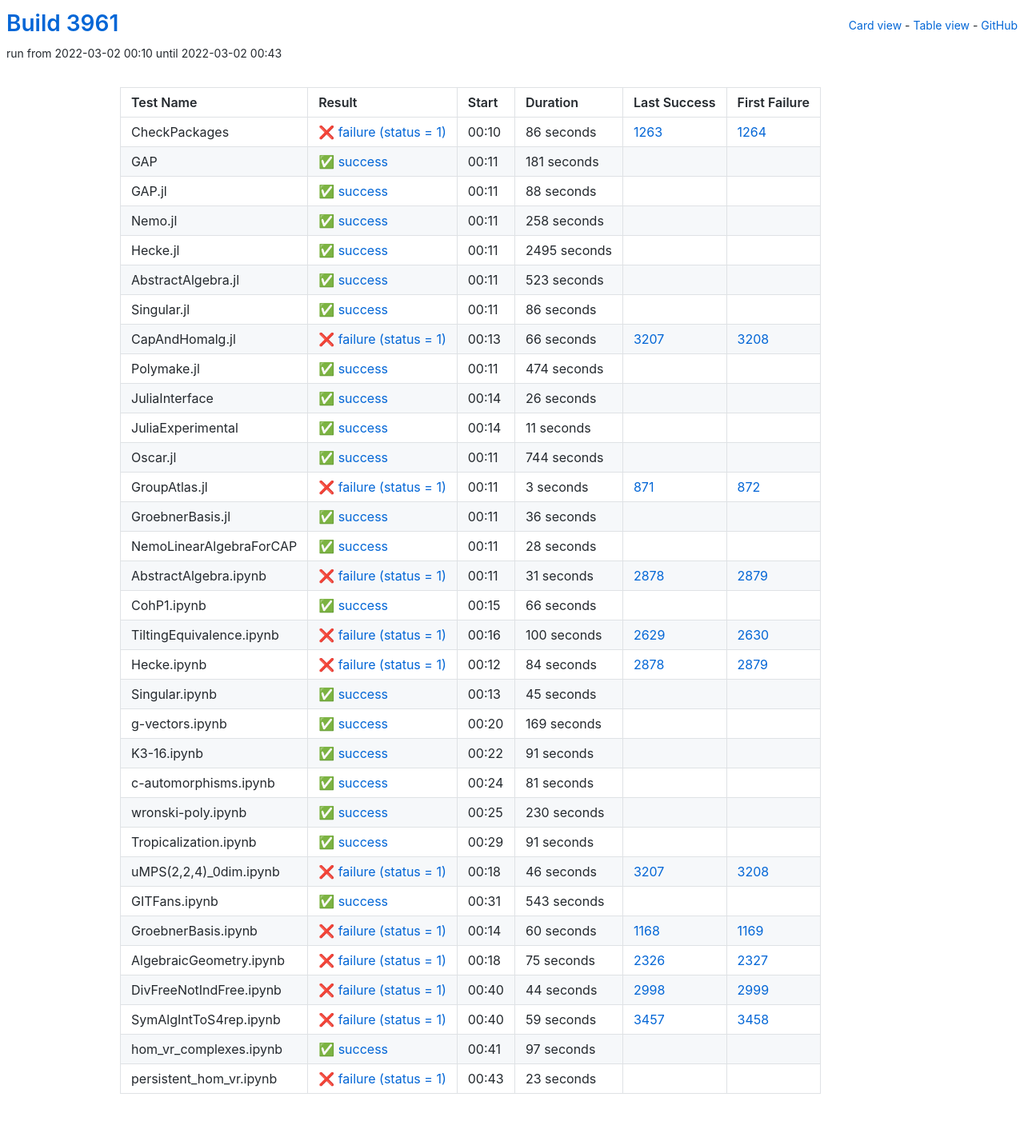
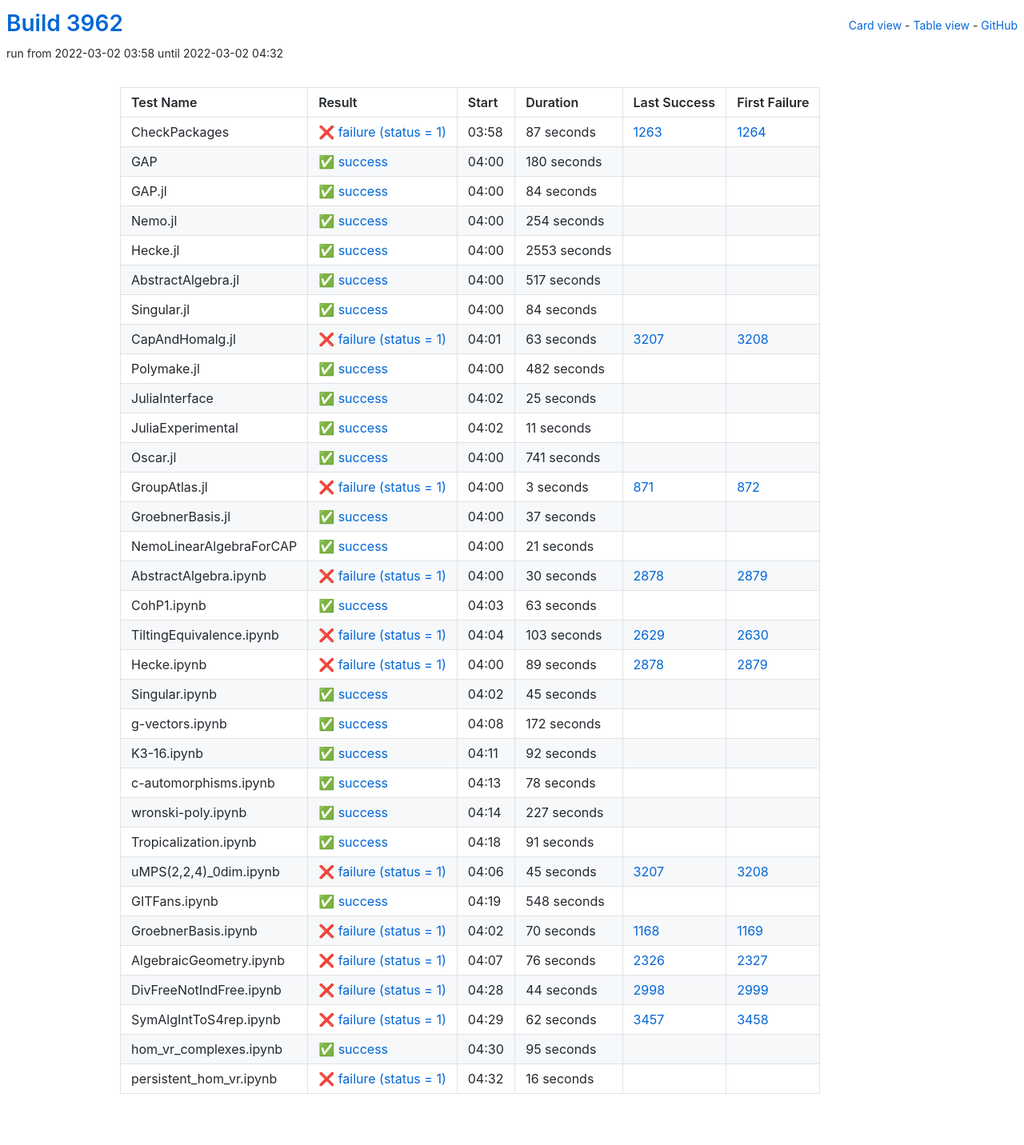
Before and after one commit to oscar-system/oscar-ci-status-stable, a Jekyll site: the page built from table.html, in a window 1280 px wide. Shown: the whole page at 80% size. Built offline with Jekyll 4.4.1, drawn with Linux system fonts in a browser that asks for light colours.

Commit message:
Build #3962

```diff
--- a/_data/ci.yml
+++ b/_data/ci.yml
@@ -1,6 +1,6 @@
 ---
-build: 3961
-build_url: https://oscarci.mathematik.uni-kl.de/job/oscar-stable/3961/
+build: 3962
+build_url: https://oscarci.mathematik.uni-kl.de/job/oscar-stable/3962/
 job: oscar-stable
 organization: oscar-system
 repo: oscar-ci-status-stable
@@ -8,128 +8,128 @@ repourl: https://github.com/oscar-system/oscar-ci-status-stable
 tests:
 - name: CheckPackages
   id: checkpackages
-  log: https://oscarci.mathematik.uni-kl.de/job/oscar-stable/3961/artifact/logs/build-3961/CheckPackages.log
-  start: 2022-03-02 00:10
+  log: https://oscarci.mathematik.uni-kl.de/job/oscar-stable/3962/artifact/logs/build-3962/CheckPackages.log
+  start: 2022-03-02 03:58
   success: false
   exitcode: 1
   status: failure
-  duration: 86
+  duration: 87
   last_success: 1263
   last_success_url: https://oscarci.mathematik.uni-kl.de/job/oscar-stable/1263/
   first_failure: 1264
   first_failure_url: https://oscarci.mathematik.uni-kl.de/job/oscar-stable/1264/
 - name: GAP
   id: gap
-  log: https://oscarci.mathematik.uni-kl.de/job/oscar-stable/3961/artifact/logs/build-3961/GAP.log
-  start: 2022-03-02 00:11
+  log: https://oscarci.mathematik.uni-kl.de/job/oscar-stable/3962/artifact/logs/build-3962/GAP.log
+  start: 2022-03-02 04:00
   success: true
   exitcode: 0
   status: success
-  duration: 181
+  duration: 180
   last_success: false
   last_success_url:
   first_failure: false
   first_failure_url:
 - name: GAP.jl
   id: gap-jl
-  log: https://oscarci.mathematik.uni-kl.de/job/oscar-stable/3961/artifact/logs/build-3961/GAP.jl.log
-  start: 2022-03-02 00:11
+  log: https://oscarci.mathematik.uni-kl.de/job/oscar-stable/3962/artifact/logs/build-3962/GAP.jl.log
+  start: 2022-03-02 04:00
   success: true
   exitcode: 0
   status: success
-  duration: 88
+  duration: 84
   last_success: false
   last_success_url:
   first_failure: false
   first_failure_url:
 - name: Nemo.jl
   id: nemo-jl
-  log: https://oscarci.mathematik.uni-kl.de/job/oscar-stable/3961/artifact/logs/build-3961/Nemo.jl.log
-  start: 2022-03-02 00:11
+  log: https://oscarci.mathematik.uni-kl.de/job/oscar-stable/3962/artifact/logs/build-3962/Nemo.jl.log
+  start: 2022-03-02 04:00
   success: true
   exitcode: 0
   status: success
-  duration: 258
+  duration: 254
   last_success: false
   last_success_url:
   first_failure: false
   first_failure_url:
 - name: Hecke.jl
   id: hecke-jl
-  log: https://oscarci.mathematik.uni-kl.de/job/oscar-stable/3961/artifact/logs/build-3961/Hecke.jl.log
-  start: 2022-03-02 00:11
+  log: https://oscarci.mathematik.uni-kl.de/job/oscar-stable/3962/artifact/logs/build-3962/Hecke.jl.log
+  start: 2022-03-02 04:00
   success: true
   exitcode: 0
   status: success
-  duration: 2495
+  duration: 2553
   last_success: false
   last_success_url:
   first_failure: false
   first_failure_url:
 - name: AbstractAlgebra.jl
   id: abstractalgebra-jl
-  log: https://oscarci.mathematik.uni-kl.de/job/oscar-stable/3961/artifact/logs/build-3961/AbstractAlgebra.jl.log
-  start: 2022-03-02 00:11
+  log: https://oscarci.mathematik.uni-kl.de/job/oscar-stable/3962/artifact/logs/build-3962/AbstractAlgebra.jl.log
+  start: 2022-03-02 04:00
   success: true
   exitcode: 0
   status: success
-  duration: 523
+  duration: 517
   last_success: false
   last_success_url:
   first_failure: false
   first_failure_url:
 - name: Singular.jl
   id: singular-jl
-  log: https://oscarci.mathematik.uni-kl.de/job/oscar-stable/3961/artifact/logs/build-3961/Singular.jl.log
-  start: 2022-03-02 00:11
+  log: https://oscarci.mathematik.uni-kl.de/job/oscar-stable/3962/artifact/logs/build-3962/Singular.jl.log
+  start: 2022-03-02 04:00
   success: true
   exitcode: 0
   status: success
-  duration: 86
+  duration: 84
   last_success: false
   last_success_url:
   first_failure: false
   first_failure_url:
 - name: CapAndHomalg.jl
   id: capandhomalg-jl
-  log: https://oscarci.mathematik.uni-kl.de/job/oscar-stable/3961/artifact/logs/build-3961/CapAndHomalg.jl.log
-  start: 2022-03-02 00:13
+  log: https://oscarci.mathematik.uni-kl.de/job/oscar-stable/3962/artifact/logs/build-3962/CapAndHomalg.jl.log
+  start: 2022-03-02 04:01
   success: false
   exitcode: 1
   status: failure
-  duration: 66
+  duration: 63
   last_success: 3207
   last_success_url: https://oscarci.mathematik.uni-kl.de/job/oscar-stable/3207/
   first_failure: 3208
   first_failure_url: https://oscarci.mathematik.uni-kl.de/job/oscar-stable/3208/
 - name: Polymake.jl
   id: polymake-jl
-  log: https://oscarci.mathematik.uni-kl.de/job/oscar-stable/3961/artifact/logs/build-3961/Polymake.jl.log
-  start: 2022-03-02 00:11
+  log: https://oscarci.mathematik.uni-kl.de/job/oscar-stable/3962/artifact/logs/build-3962/Polymake.jl.log
+  start: 2022-03-02 04:00
   success: true
   exitcode: 0
   status: success
-  duration: 474
+  duration: 482
   last_success: false
   last_success_url:
   first_failure: false
   first_failure_url:
 - name: JuliaInterface
   id: juliainterface
-  log: https://oscarci.mathematik.uni-kl.de/job/oscar-stable/3961/artifact/logs/build-3961/JuliaInterface.log
-  start: 2022-03-02 00:14
+  log: https://oscarci.mathematik.uni-kl.de/job/oscar-stable/3962/artifact/logs/build-3962/JuliaInterface.log
+  start: 2022-03-02 04:02
   success: true
   exitcode: 0
   status: success
-  duration: 26
+  duration: 25
   last_success: false
   last_success_url:
   first_failure: false
   first_failure_url:
 - name: JuliaExperimental
   id: juliaexperimental
-  log: https://oscarci.mathematik.uni-kl.de/job/oscar-stable/3961/artifact/logs/build-3961/JuliaExperimental.log
-  start: 2022-03-02 00:14
+  log: https://oscarci.mathematik.uni-kl.de/job/oscar-stable/3962/artifact/logs/build-3962/JuliaExperimental.log
+  start: 2022-03-02 04:02
   success: true
   exitcode: 0
   status: success
@@ -140,20 +140,20 @@ tests:
   first_failure_url:
 - name: Oscar.jl
   id: oscar-jl
-  log: https://oscarci.mathematik.uni-kl.de/job/oscar-stable/3961/artifact/logs/build-3961/Oscar.jl.log
-  start: 2022-03-02 00:11
+  log: https://oscarci.mathematik.uni-kl.de/job/oscar-stable/3962/artifact/logs/build-3962/Oscar.jl.log
+  start: 2022-03-02 04:00
   success: true
   exitcode: 0
   status: success
-  duration: 744
+  duration: 741
   last_success: false
   last_success_url:
   first_failure: false
   first_failure_url:
 - name: GroupAtlas.jl
   id: groupatlas-jl
-  log: https://oscarci.mathematik.uni-kl.de/job/oscar-stable/3961/artifact/logs/build-3961/GroupAtlas.jl.log
-  start: 2022-03-02 00:11
+  log: https://oscarci.mathematik.uni-kl.de/job/oscar-stable/3962/artifact/logs/build-3962/GroupAtlas.jl.log
+  start: 2022-03-02 04:00
   success: false
   exitcode: 1
   status: failure
@@ -164,80 +164,80 @@ tests:
   first_failure_url: https://oscarci.mathematik.uni-kl.de/job/oscar-stable/872/
 - name: GroebnerBasis.jl
   id: groebnerbasis-jl
-  log: https://oscarci.mathematik.uni-kl.de/job/oscar-stable/3961/artifact/logs/build-3961/GroebnerBasis.jl.log
-  start: 2022-03-02 00:11
+  log: https://oscarci.mathematik.uni-kl.de/job/oscar-stable/3962/artifact/logs/build-3962/GroebnerBasis.jl.log
+  start: 2022-03-02 04:00
   success: true
   exitcode: 0
   status: success
-  duration: 36
+  duration: 37
   last_success: false
   last_success_url:
   first_failure: false
   first_failure_url:
 - name: NemoLinearAlgebraForCAP
   id: nemolinearalgebraforcap
-  log: https://oscarci.mathematik.uni-kl.de/job/oscar-stable/3961/artifact/logs/build-3961/NemoLinearAlgebraForCAP.log
-  start: 2022-03-02 00:11
+  log: https://oscarci.mathematik.uni-kl.de/job/oscar-stable/3962/artifact/logs/build-3962/NemoLinearAlgebraForCAP.log
+  start: 2022-03-02 04:00
   success: true
   exitcode: 0
   status: success
-  duration: 28
+  duration: 21
   last_success: false
   last_success_url:
   first_failure: false
   first_failure_url:
 - name: AbstractAlgebra.ipynb
   id: abstractalgebra-ipynb
-  log: https://oscarci.mathematik.uni-kl.de/job/oscar-stable/3961/artifact/logs/build-3961/AbstractAlgebra.ipynb.log
-  start: 2022-03-02 00:11
+  log: https://oscarci.mathematik.uni-kl.de/job/oscar-stable/3962/artifact/logs/build-3962/AbstractAlgebra.ipynb.log
+  start: 2022-03-02 04:00
   success: false
   exitcode: 1
   status: failure
-  duration: 31
+  duration: 30
   last_success: 2878
   last_success_url: https://oscarci.mathematik.uni-kl.de/job/oscar-stable/2878/
   first_failure: 2879
   first_failure_url: https://oscarci.mathematik.uni-kl.de/job/oscar-stable/2879/
 - name: CohP1.ipynb
   id: cohp1-ipynb
-  log: https://oscarci.mathematik.uni-kl.de/job/oscar-stable/3961/artifact/logs/build-3961/CohP1.ipynb.log
-  start: 2022-03-02 00:15
+  log: https://oscarci.mathematik.uni-kl.de/job/oscar-stable/3962/artifact/logs/build-3962/CohP1.ipynb.log
+  start: 2022-03-02 04:03
   success: true
   exitcode: 0
   status: success
-  duration: 66
+  duration: 63
   last_success: false
   last_success_url:
   first_failure: false
   first_failure_url:
 - name: TiltingEquivalence.ipynb
   id: tiltingequivalence-ipynb
-  log: https://oscarci.mathematik.uni-kl.de/job/oscar-stable/3961/artifact/logs/build-3961/TiltingEquivalence.ipynb.log
-  start: 2022-03-02 00:16
+  log: https://oscarci.mathematik.uni-kl.de/job/oscar-stable/3962/artifact/logs/build-3962/TiltingEquivalence.ipynb.log
+  start: 2022-03-02 04:04
   success: false
   exitcode: 1
   status: failure
-  duration: 100
+  duration: 103
   last_success: 2629
   last_success_url: https://oscarci.mathematik.uni-kl.de/job/oscar-stable/2629/
   first_failure: 2630
   first_failure_url: https://oscarci.mathematik.uni-kl.de/job/oscar-stable/2630/
 - name: Hecke.ipynb
   id: hecke-ipynb
-  log: https://oscarci.mathematik.uni-kl.de/job/oscar-stable/3961/artifact/logs/build-3961/Hecke.ipynb.log
-  start: 2022-03-02 00:12
+  log: https://oscarci.mathematik.uni-kl.de/job/oscar-stable/3962/artifact/logs/build-3962/Hecke.ipynb.log
+  start: 2022-03-02 04:00
   success: false
   exitcode: 1
   status: failure
-  duration: 84
+  duration: 89
   last_success: 2878
   last_success_url: https://oscarci.mathematik.uni-kl.de/job/oscar-stable/2878/
   first_failure: 2879
   first_failure_url: https://oscarci.mathematik.uni-kl.de/job/oscar-stable/2879/
 - name: Singular.ipynb
   id: singular-ipynb
-  log: https://oscarci.mathematik.uni-kl.de/job/oscar-stable/3961/artifact/logs/build-3961/Singular.ipynb.log
-  start: 2022-03-02 00:13
+  log: https://oscarci.mathematik.uni-kl.de/job/oscar-stable/3962/artifact/logs/build-3962/Singular.ipynb.log
+  start: 2022-03-02 04:02
   success: true
   exitcode: 0
   status: success
@@ -248,56 +248,56 @@ tests:
   first_failure_url:
 - name: g-vectors.ipynb
   id: g-vectors-ipynb
-  log: https://oscarci.mathematik.uni-kl.de/job/oscar-stable/3961/artifact/logs/build-3961/g-vectors.ipynb.log
-  start: 2022-03-02 00:20
+  log: https://oscarci.mathematik.uni-kl.de/job/oscar-stable/3962/artifact/logs/build-3962/g-vectors.ipynb.log
+  start: 2022-03-02 04:08
   success: true
   exitcode: 0
   status: success
-  duration: 169
+  duration: 172
   last_success: false
   last_success_url:
   first_failure: false
   first_failure_url:
 - name: K3-16.ipynb
   id: k3-16-ipynb
-  log: https://oscarci.mathematik.uni-kl.de/job/oscar-stable/3961/artifact/logs/build-3961/K3-16.ipynb.log
-  start: 2022-03-02 00:22
+  log: https://oscarci.mathematik.uni-kl.de/job/oscar-stable/3962/artifact/logs/build-3962/K3-16.ipynb.log
+  start: 2022-03-02 04:11
   success: true
   exitcode: 0
   status: success
-  duration: 91
+  duration: 92
   last_success: false
   last_success_url:
   first_failure: false
   first_failure_url:
 - name: c-automorphisms.ipynb
   id: c-automorphisms-ipynb
-  log: https://oscarci.mathematik.uni-kl.de/job/oscar-stable/3961/artifact/logs/build-3961/c-automorphisms.ipynb.log
-  start: 2022-03-02 00:24
+  log: https://oscarci.mathematik.uni-kl.de/job/oscar-stable/3962/artifact/logs/build-3962/c-automorphisms.ipynb.log
+  start: 2022-03-02 04:13
   success: true
   exitcode: 0
   status: success
-  duration: 81
+  duration: 78
   last_success: false
   last_success_url:
   first_failure: false
   first_failure_url:
 - name: wronski-poly.ipynb
   id: wronski-poly-ipynb
-  log: https://oscarci.mathematik.uni-kl.de/job/oscar-stable/3961/artifact/logs/build-3961/wronski-poly.ipynb.log
-  start: 2022-03-02 00:25
+  log: https://oscarci.mathematik.uni-kl.de/job/oscar-stable/3962/artifact/logs/build-3962/wronski-poly.ipynb.log
+  start: 2022-03-02 04:14
   success: true
   exitcode: 0
   status: success
-  duration: 230
+  duration: 227
   last_success: false
   last_success_url:
   first_failure: false
   first_failure_url:
 - name: Tropicalization.ipynb
   id: tropicalization-ipynb
-  log: https://oscarci.mathematik.uni-kl.de/job/oscar-stable/3961/artifact/logs/build-3961/Tropicalization.ipynb.log
-  start: 2022-03-02 00:29
+  log: https://oscarci.mathematik.uni-kl.de/job/oscar-stable/3962/artifact/logs/build-3962/Tropicalization.ipynb.log
+  start: 2022-03-02 04:18
   success: true
   exitcode: 0
   status: success
@@ -308,56 +308,56 @@ tests:
   first_failure_url:
 - name: uMPS(2,2,4)_0dim.ipynb
   id: umps-2-2-4-0dim-ipynb
-  log: https://oscarci.mathematik.uni-kl.de/job/oscar-stable/3961/artifact/logs/build-3961/uMPS-2-2-4-_0dim.ipynb.log
-  start: 2022-03-02 00:18
+  log: https://oscarci.mathematik.uni-kl.de/job/oscar-stable/3962/artifact/logs/build-3962/uMPS-2-2-4-_0dim.ipynb.log
+  start: 2022-03-02 04:06
   success: false
   exitcode: 1
   status: failure
-  duration: 46
+  duration: 45
   last_success: 3207
   last_success_url: https://oscarci.mathematik.uni-kl.de/job/oscar-stable/3207/
   first_failure: 3208
   first_failure_url: https://oscarci.mathematik.uni-kl.de/job/oscar-stable/3208/
 - name: GITFans.ipynb
   id: gitfans-ipynb
-  log: https://oscarci.mathematik.uni-kl.de/job/oscar-stable/3961/artifact/logs/build-3961/GITFans.ipynb.log
-  start: 2022-03-02 00:31
+  log: https://oscarci.mathematik.uni-kl.de/job/oscar-stable/3962/artifact/logs/build-3962/GITFans.ipynb.log
+  start: 2022-03-02 04:19
   success: true
   exitcode: 0
   status: success
-  duration: 543
+  duration: 548
   last_success: false
   last_success_url:
   first_failure: false
   first_failure_url:
 - name: GroebnerBasis.ipynb
   id: groebnerbasis-ipynb
-  log: https://oscarci.mathematik.uni-kl.de/job/oscar-stable/3961/artifact/logs/build-3961/GroebnerBasis.ipynb.log
-  start: 2022-03-02 00:14
+  log: https://oscarci.mathematik.uni-kl.de/job/oscar-stable/3962/artifact/logs/build-3962/GroebnerBasis.ipynb.log
+  start: 2022-03-02 04:02
   success: false
   exitcode: 1
   status: failure
-  duration: 60
+  duration: 70
   last_success: 1168
   last_success_url: https://oscarci.mathematik.uni-kl.de/job/oscar-stable/1168/
   first_failure: 1169
   first_failure_url: https://oscarci.mathematik.uni-kl.de/job/oscar-stable/1169/
 - name: AlgebraicGeometry.ipynb
   id: algebraicgeometry-ipynb
-  log: https://oscarci.mathematik.uni-kl.de/job/oscar-stable/3961/artifact/logs/build-3961/AlgebraicGeometry.ipynb.log
-  start: 2022-03-02 00:18
+  log: https://oscarci.mathematik.uni-kl.de/job/oscar-stable/3962/artifact/logs/build-3962/AlgebraicGeometry.ipynb.log
+  start: 2022-03-02 04:07
   success: false
   exitcode: 1
   status: failure
-  duration: 75
+  duration: 76
   last_success: 2326
   last_success_url: https://oscarci.mathematik.uni-kl.de/job/oscar-stable/2326/
   first_failure: 2327
   first_failure_url: https://oscarci.mathematik.uni-kl.de/job/oscar-stable/2327/
 - name: DivFreeNotIndFree.ipynb
   id: divfreenotindfree-ipynb
-  log: https://oscarci.mathematik.uni-kl.de/job/oscar-stable/3961/artifact/logs/build-3961/DivFreeNotIndFree.ipynb.log
-  start: 2022-03-02 00:40
+  log: https://oscarci.mathematik.uni-kl.de/job/oscar-stable/3962/artifact/logs/build-3962/DivFreeNotIndFree.ipynb.log
+  start: 2022-03-02 04:28
   success: false
   exitcode: 1
   status: failure
@@ -368,36 +368,36 @@ tests:
   first_failure_url: https://oscarci.mathematik.uni-kl.de/job/oscar-stable/2999/
 - name: SymAlgIntToS4rep.ipynb
   id: symalginttos4rep-ipynb
-  log: https://oscarci.mathematik.uni-kl.de/job/oscar-stable/3961/artifact/logs/build-3961/SymAlgIntToS4rep.ipynb.log
-  start: 2022-03-02 00:40
+  log: https://oscarci.mathematik.uni-kl.de/job/oscar-stable/3962/artifact/logs/build-3962/SymAlgIntToS4rep.ipynb.log
+  start: 2022-03-02 04:29
   success: false
   exitcode: 1
   status: failure
-  duration: 59
+  duration: 62
   last_success: 3457
   last_success_url: https://oscarci.mathematik.uni-kl.de/job/oscar-stable/3457/
   first_failure: 3458
   first_failure_url: https://oscarci.mathematik.uni-kl.de/job/oscar-stable/3458/
 - name: hom_vr_complexes.ipynb
   id: hom-vr-complexes-ipynb
-  log: https://oscarci.mathematik.uni-kl.de/job/oscar-stable/3961/artifact/logs/build-3961/hom_vr_complexes.ipynb.log
-  start: 2022-03-02 00:41
+  log: https://oscarci.mathematik.uni-kl.de/job/oscar-stable/3962/artifact/logs/build-3962/hom_vr_complexes.ipynb.log
+  start: 2022-03-02 04:30
   success: true
   exitcode: 0
   status: success
-  duration: 97
+  duration: 95
   last_success: false
   last_success_url:
   first_failure: false
   first_failure_url:
 - name: persistent_hom_vr.ipynb
   id: persistent-hom-vr-ipynb
-  log: https://oscarci.mathematik.uni-kl.de/job/oscar-stable/3961/artifact/logs/build-3961/persistent_hom_vr.ipynb.log
-  start: 2022-03-02 00:43
+  log: https://oscarci.mathematik.uni-kl.de/job/oscar-stable/3962/artifact/logs/build-3962/persistent_hom_vr.ipynb.log
+  start: 2022-03-02 04:32
   success: false
   exitcode: 1
   status: failure
-  duration: 23
+  duration: 16
   last_success: false
   last_success_url:
   first_failure: false
```
Also changed, not shown: README.md.
